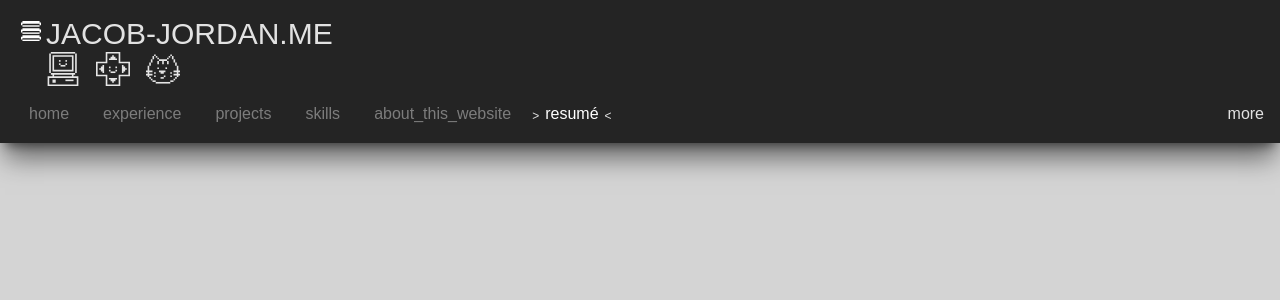
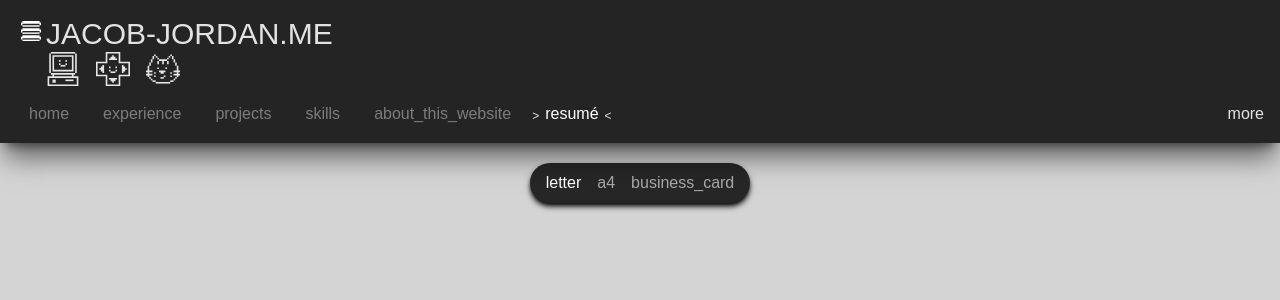
Before and after one commit to jacobjordan94/jacob-jordan-me, a React (Vite) app: page /resume in a window 1280 px wide. Shown: the top 300 px of the page. Built offline with nearby package versions, Linux system fonts and the light colour scheme; a web font is replaced by a local one.

Commit message:
move layout switch to print layout

```diff
--- a/src/layouts/PrintLayout.jsx
+++ b/src/layouts/PrintLayout.jsx
@@ -1,9 +1,43 @@
-import { Outlet } from "react-router";
+import { useState } from "react";
+import { Outlet, useSearchParams } from "react-router";
 
 export default function PrintLayout() {
+    const [ searchParams, setSearchParams ] = useSearchParams();
+    const [ pageSize, _setPageSize ] = useState( searchParams.get('size') || 'letter' );
+
+    function setPageSize(pageSize) {
+        setSearchParams({ size: pageSize });
+        _setPageSize(pageSize);
+    }
+
     return (
-        <div className="print-layout h-full bg-neutral-300 overflow-scroll">
-            <Outlet />
+        <div className="print-layout h-full max-h-full bg-neutral-300 relative">
+            <div className="overflow-scroll h-full">
+                <Outlet />
+            </div>
+            <div className="absolute-container absolute top-0 left-0 right-0">
+                <div className="layout-switch-container print:hidden mt-5 flex justify-center">
+                    <LayoutSwitch pageSize={pageSize} setPageSize={setPageSize} />
+                </div>
+            </div>
         </div>
     );
 }
+
+function LayoutSwitch({ pageSize, setPageSize, className }) {
+    function LayoutButton({ size, buttonClassName, text }) {
+        return  <button
+                    data-active={pageSize === size}
+                    className={"text-white duration-1000 data-[active=false]:opacity-60 cursor-pointer hover:animate-pulse " + buttonClassName}
+                    onClick={() => setPageSize(size)}>
+                        { text || size }
+                </button>;
+    }
+    return (
+        <div className={"layout-switch inline-flex print:hidden gap-4 bg-neutral-800 p-2 px-4 rounded-s-full rounded-e-full shadow-black shadow-md " + className}>
+            <LayoutButton size="letter" />
+            <LayoutButton size="a4"/>
+            <LayoutButton size="business" text="business_card"/>
+        </div>
+    );
+}
```
